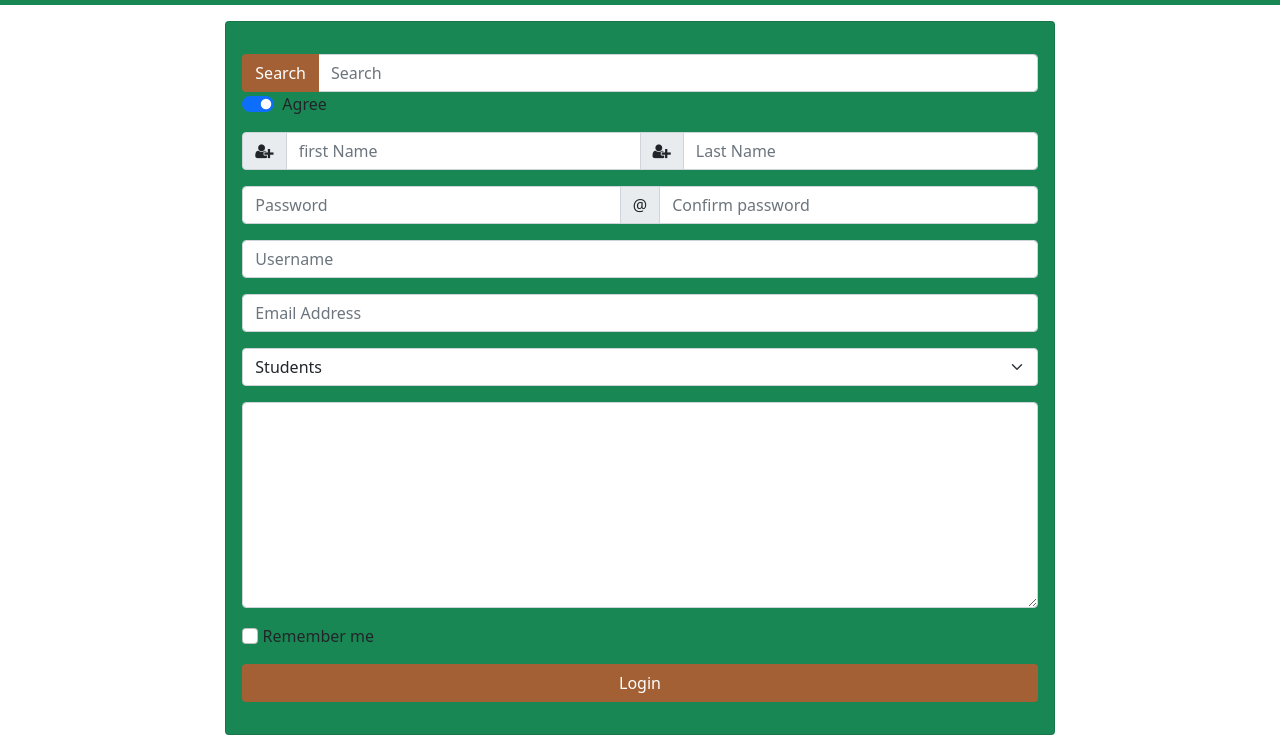
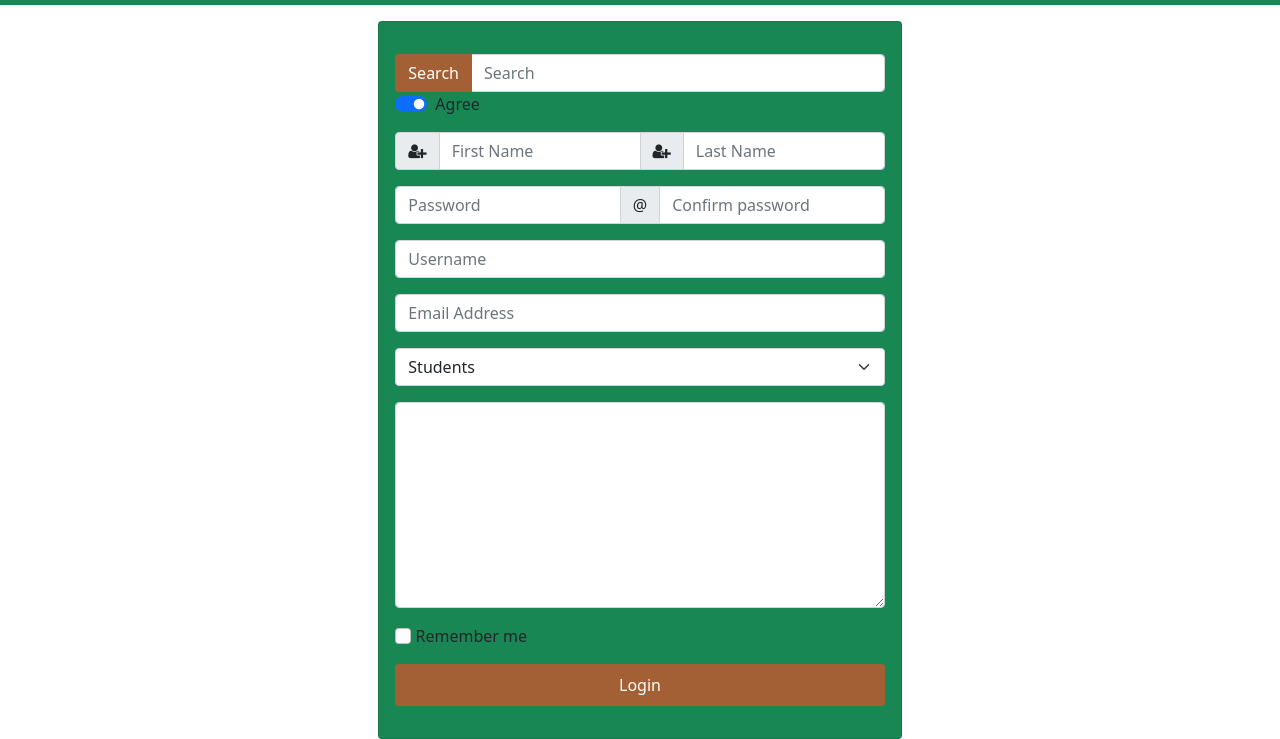
Before and after one commit to KhyPhay/Pvh-LC, a plain HTML site: page pages/contact.html in a window 1280 px wide. Shown: the part 61-800 px from the top of the page. Drawn offline with Linux system fonts and the light colour scheme.

Commit message:
edit contact

```diff
--- a/pages/contact.html
+++ b/pages/contact.html
@@ -1,5 +1,6 @@
 <!DOCTYPE html>
 <html lang="en">
+
 <head>
   <meta charset="UTF-8">
   <meta http-equiv="X-UA-Compatible" content="IE=edge">
@@ -10,6 +11,7 @@
   <script src="../bootstrap5/bootstrap.bundle.min.js"></script>
   <link rel="stylesheet" href="../css/style.css">
 </head>
+
 <body>
   <nav class="navbar navbar-expand-sm navbar-dark bg-success sticky-top">
     <div class="container-fluid">
@@ -46,14 +48,11 @@
   </nav>
 
   <!-- Form -->
-    <div class="container-fluid">
-      <div class="row mt-3">
-        <div class="col-1 col-sm-1 col-md-2"></div>
-        <div class="col-10 col-sm-10 col-md-8">
+  <div class="container-fluid d-flex justify-content-center mt-3">
+    <div class=" col-md-7 col-lg-5">
       <div class="card bg-success ">
         <div class="card-body">
           <form action="">
-
             <div class="input-group mt-3">
               <button class="btn bg-brown">Search</button>
               <input type="text" placeholder="Search" class="form-control">
@@ -64,7 +63,7 @@
             </div>
             <div class="input-group mt-3">
               <span class="input-group-text"><i class="fa fa-user-plus"></i></span>
-                            <input type="text" placeholder="first Name" class="form-control">
+              <input type="text" placeholder="First Name" class="form-control">
               <span class="input-group-text"><i class="fa fa-user-plus"></i></span>
               <input type="text" placeholder="Last Name" class="form-control">
             </div>
@@ -95,14 +94,13 @@
               <label for="" class="form-check-label">Remember me</label>
             </div>
             <div class="mb-3 mt-3 d-grid">
-                            <button class="btn bg-brown">Login</button>
+              <button class="btn bg-brown p-2">Login</button>
             </div>
           </form>
         </div>
       </div>
     </div>
-        <div class="col-1 col-sm-1 col-md-2"></div>
-    </div>
   </div>
 </body>
+
 </html>
```
Lines whose indentation alone changed are shown as unchanged.
